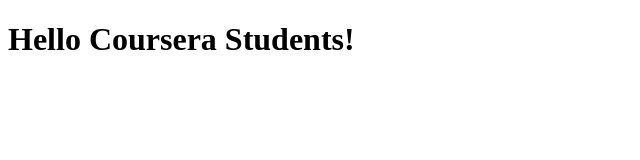
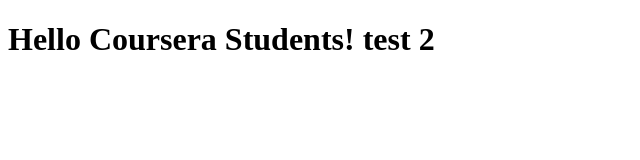
Before and after one commit to artimind/coursera-test, a plain HTML site: page index.html in a window 1280 px wide. Shown: the whole page, without its empty margins (0-640 px from the left). Drawn offline with Linux system fonts and the light colour scheme.

Commit message:
Second change

```diff
--- a/index.html
+++ b/index.html
@@ -6,6 +6,6 @@
   </head>
 
   <body>
-    <h1>Hello Coursera Students!</h1>
+    <h1>Hello Coursera Students! test 2</h1>
   </body>
 </html>
```
